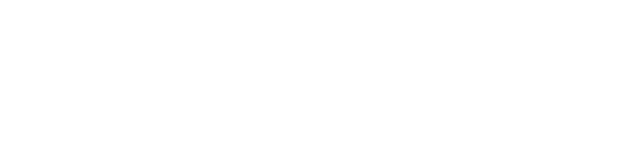
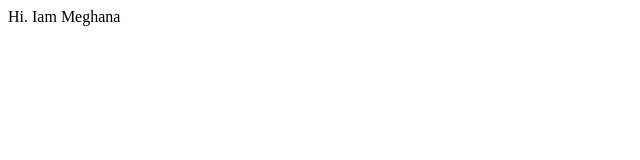
Before and after one commit to Meghana-sk/meghanask97.com, a plain HTML site: page index.html in a window 1280 px wide. Shown: the whole page, without its empty margins (0-640 px from the left). Drawn offline with Linux system fonts and the light colour scheme.

Commit message:
added body

```diff
--- a/index.html
+++ b/index.html
@@ -6,6 +6,6 @@
     <title>Meghana's Portfolio</title>
 </head>
 <body>
-
+  Hi. Iam Meghana
 </body>
 </html>
```
